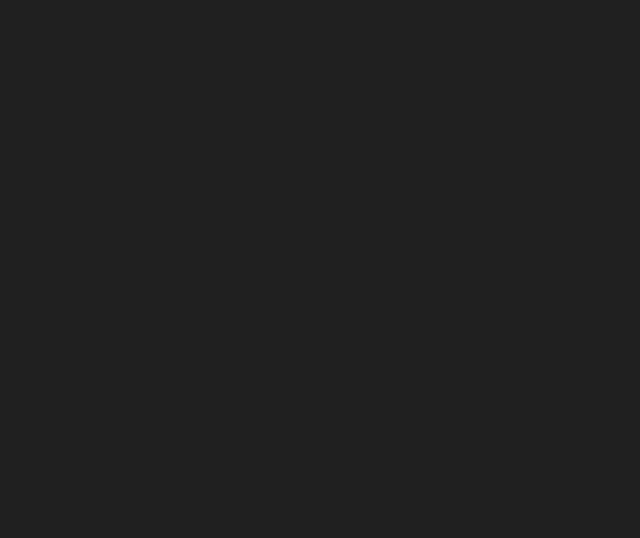
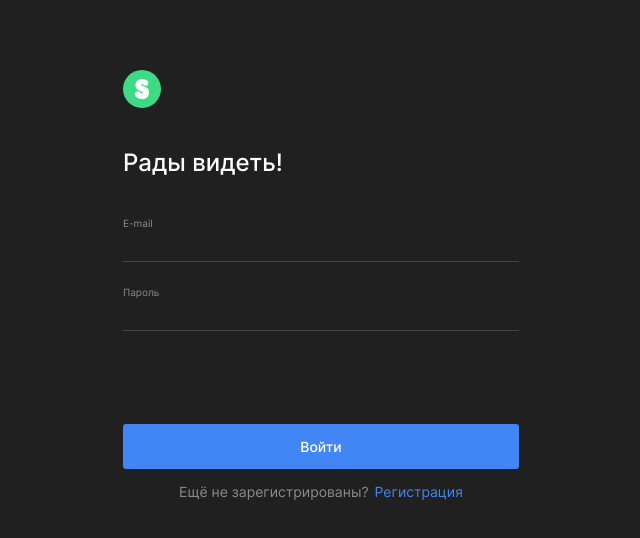
Before and after one commit to MargoShabanova/movies-explorer-frontend, a React (Create React App) app: page /signin in a window 1280 px wide. Shown: the top 538 px of the page, without its empty margins (319-959 px from the left). Built offline with nearby package versions, Linux system fonts and the light colour scheme.

Commit message:
feat: add Login

```diff
--- a/src/components/App/App.js
+++ b/src/components/App/App.js
@@ -9,6 +9,7 @@ import Profile from "../Profile/Profile";
 import Register from "../Register/Register";
 import Logo from "../Logo/Logo";
 import { useState } from "react";
+import Login from "../Login/Login";
 
 function App() {
   const [loggedIn, setLoggedIn] = useState(false);
@@ -16,7 +17,7 @@ function App() {
     name: "Маргарита",
     email: "123@ya.ru",
     password: "",
-  })
+  });
 
   const history = useHistory();
 
@@ -25,15 +26,20 @@ function App() {
     history.push("/");
   };
 
-const handleLogOut = () => {
+  const handleLogin = () => {
+    setLoggedIn(true);
+    history.push("/");
+  }
+
+  const handleLogOut = () => {
     setUserData({
       name: "",
       email: "",
       password: "",
-    })
+    });
     setLoggedIn(false);
     history.push("/");
-  }
+  };
 
   return (
     <div className="page">
@@ -41,6 +47,10 @@ const handleLogOut = () => {
         <Route exact path="/signup">
           <Logo />
           <Register handleRegister={handleRegister} />
+        </Route>
+        <Route exact path="/signin">
+          <Logo />
+          <Login handleLogin={handleLogin} />
         </Route>
         <Route exact path="/">
           <Header loggedIn={loggedIn} />
--- a/src/components/Login/Login.js
+++ b/src/components/Login/Login.js
@@ -0,0 +1,44 @@
+import AuthForm from "../AuthForm/AuthForm";
+import { useState } from "react";
+
+export default function Login({ handleLogin }) {
+  const [userData, setUserData] = useState({
+    name: "",
+    email: "",
+    password: "",
+  })
+
+  function handleSubmit(e) {
+    e.preventDefault();
+
+    if (!userData.email || !userData.password) {
+      return;
+    }
+    const { email, password } = userData;
+    handleLogin(email, password);
+  }
+
+  function handleChange(e) {
+    const { name, value } = e.target;
+
+    setUserData({
+      ...userData,
+      [name]: value,
+    });
+  }
+
+  return (
+    <AuthForm
+      name="login"
+      title="Рады видеть!"
+      emailValue={userData.email}
+      passwordlValue={userData.password}
+      buttonText="Войти"
+      onSubmit={handleSubmit}
+      question="Ещё не зарегистрированы?"
+      link="/signup"
+      linkText="Регистрация"
+      handleChange={handleChange}
+    />
+  )
+}
--- a/src/components/Register/Register.js
+++ b/src/components/Register/Register.js
@@ -1,6 +1,5 @@
 import { useState } from "react";
 import AuthForm from "../AuthForm/AuthForm";
-import "./Register.css";
 
 export default function Register({ handleRegister }) {
   const [userData, setUserData] = useState({
@@ -11,6 +10,7 @@ export default function Register({ handleRegister }) {
 
   function handleChange(e) {
     const { name, value } = e.target;
+
     setUserData({
       ...userData,
       [name]: value,
```
Also changed, not shown: src/components/Login/Login.css (deleted), src/components/Register/Register.css (deleted).
